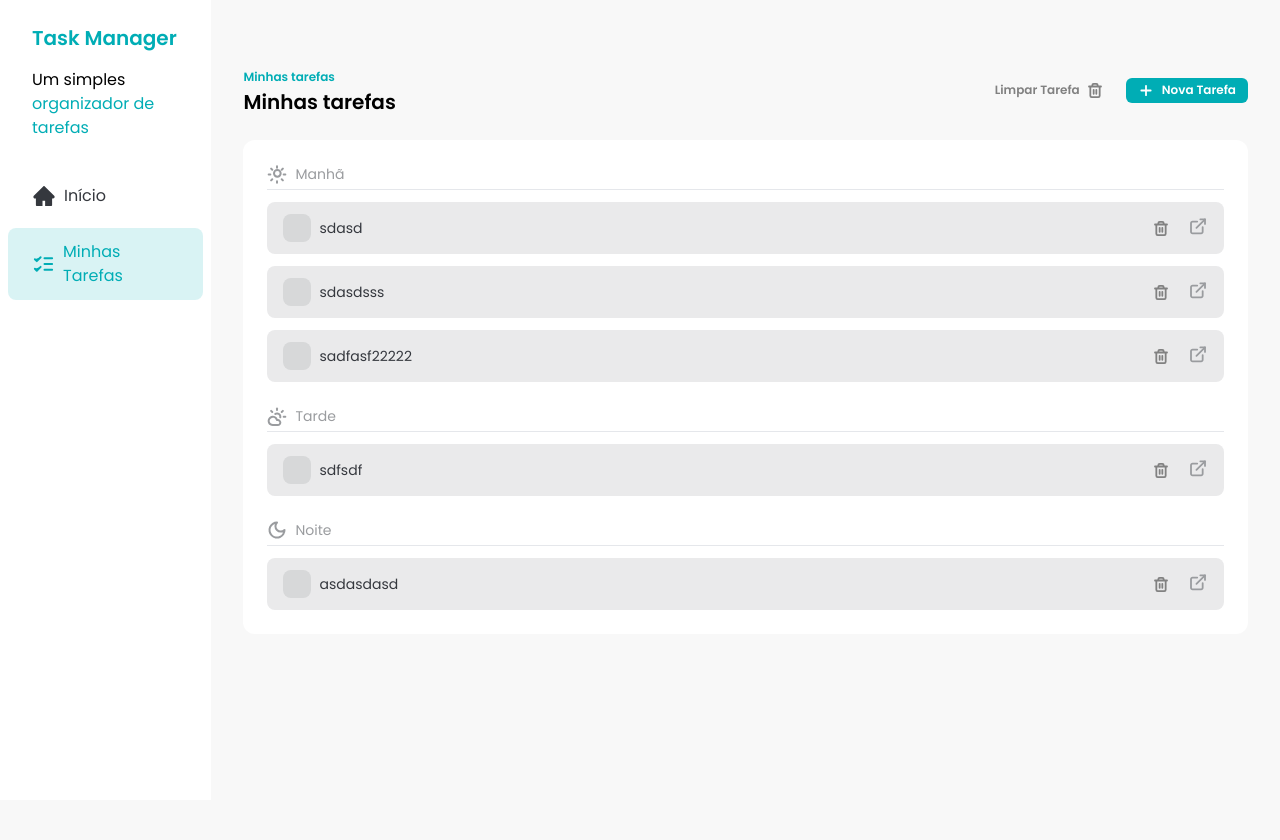
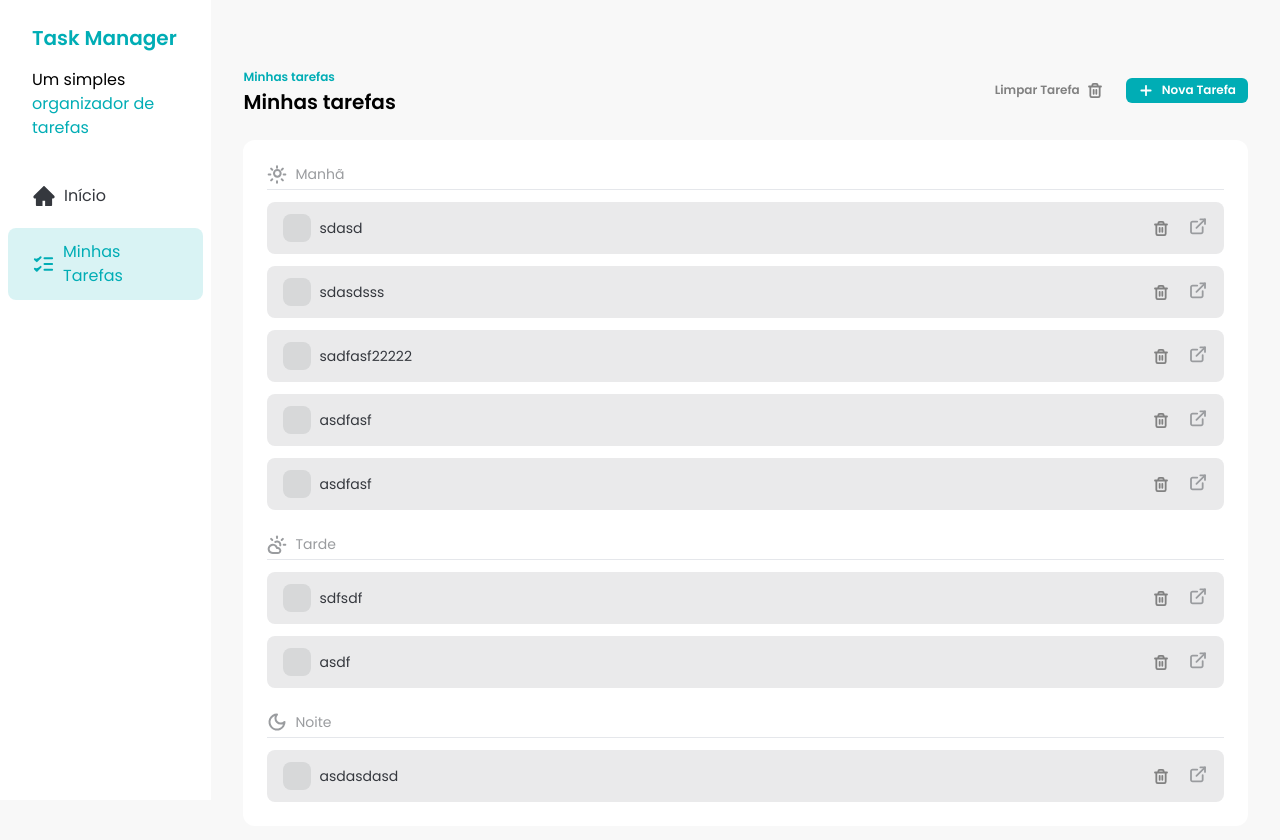
Before and after one commit to tieuclides2/TaskManager, a React (Vite) app: page / in a window 1280 px wide. Shown: the top 840 px of the page. Before the commit the page ends 800 px from the top, so only its background shows below. Built offline with nearby package versions, Linux system fonts and the light colour scheme; data requests are answered from the project's data file.

Commit message:
i dont remember... kkk

```diff
--- a/db.json
+++ b/db.json
@@ -34,6 +34,27 @@
       "time": "morning",
       "description": "sadfasfsadf2",
       "status": "not_started"
+    },
+    {
+      "id": "1a2127a3-98ec-45b8-9fa4-e7b96ec79f00",
+      "title": "asdfasf",
+      "time": "morning",
+      "description": "asfasfaf",
+      "status": "not_started"
+    },
+    {
+      "id": "29d7904d-c9d8-48cd-9696-9079c6180c36",
+      "title": "asdfasf",
+      "time": "morning",
+      "description": "asdfasdf",
+      "status": "not_started"
+    },
+    {
+      "id": "fc8a245a-fcb5-4a6b-9f4f-117b090137d5",
+      "title": "asdf",
+      "time": "afternoon",
+      "description": "sadfasdf",
+      "status": "not_started"
     }
   ]
 }
--- a/src/components/AddTasksDialog.jsx
+++ b/src/components/AddTasksDialog.jsx
@@ -25,9 +25,11 @@ const AddTaskDialog = ({
     handleSubmit,
     reset,
   } = useForm({
-    title: '',
-    time: 'morning',
-    description: '',
+    defaultValues: {
+      title: '',
+      time: 'morning',
+      description: '',
+    },
   })
 
   const nodeRef = useRef()
@@ -55,6 +57,15 @@ const AddTaskDialog = ({
       time: 'morning',
       description: '',
     })
+  }
+
+  const handleCancelClick = () => {
+    reset({
+      title: '',
+      time: 'morning',
+      description: '',
+    })
+    handleCloseDialog()
   }
 
   return (
@@ -128,7 +139,7 @@ const AddTaskDialog = ({
                     size="large"
                     className="w-full text-center"
                     color="secondary"
-                    onClick={() => handleCloseDialog()}
+                    onClick={handleCancelClick}
                     type="button"
                   >
                     Cancelar
```
